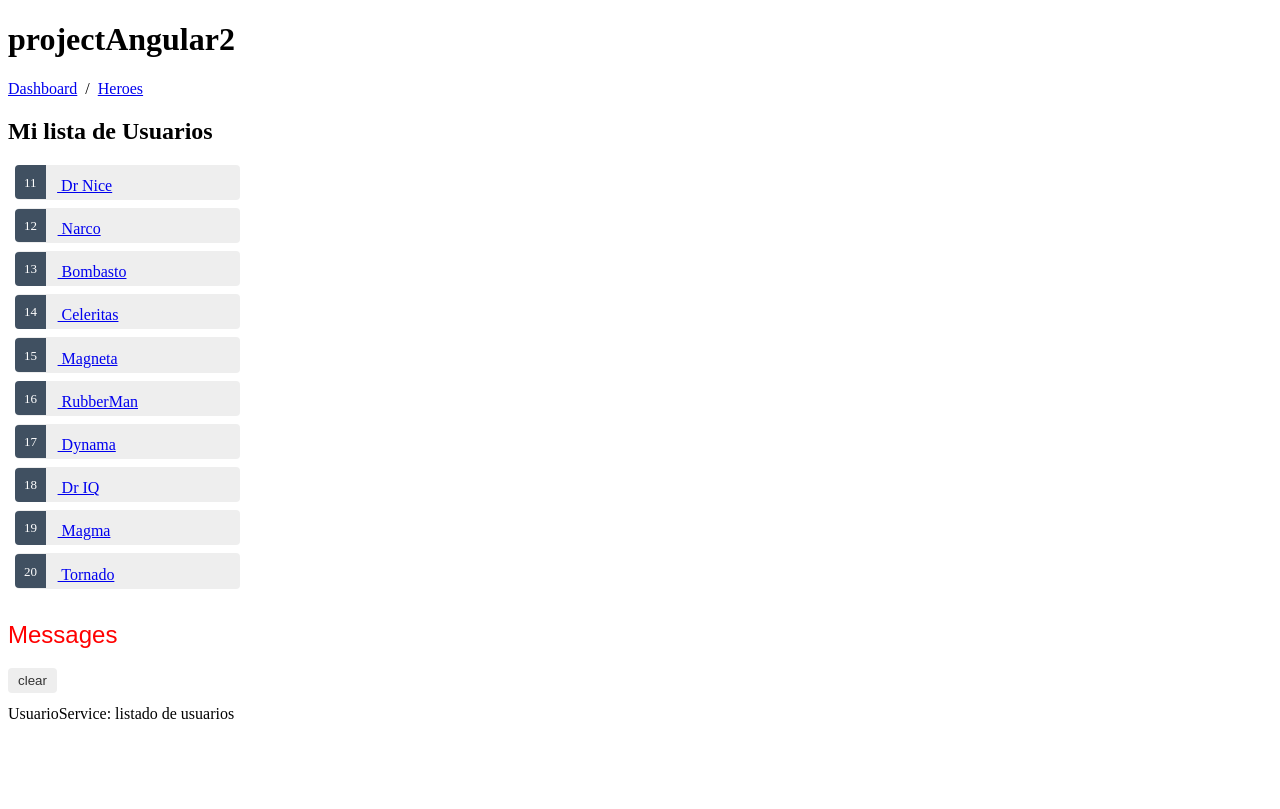
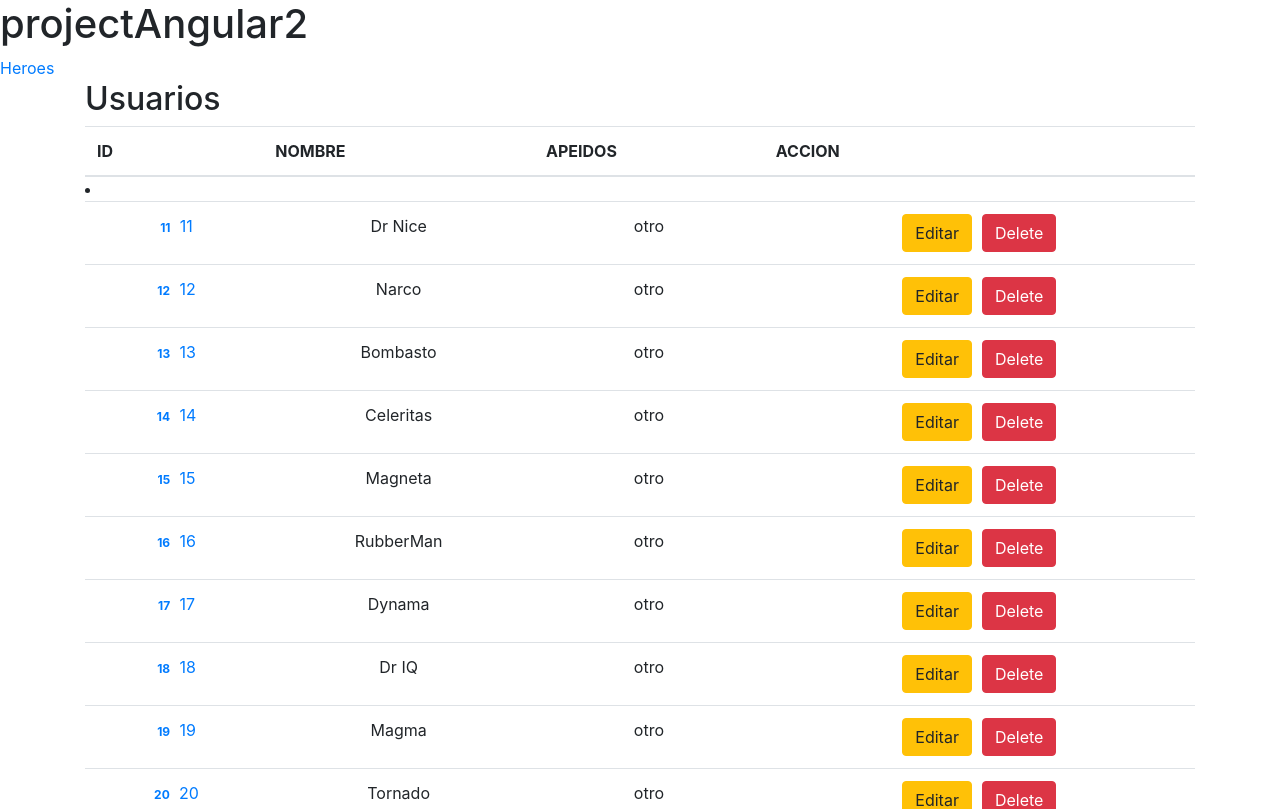
Before and after one commit to elenoGH/projectAngular2, an Angular app: page /usuarios in a window 1280 px wide. Shown: the top 809 px of the page. Built offline with nearby package versions, Linux system fonts and the light colour scheme.

Commit message:
Se agrega anotaciones iniciales de HTTP cliente para servicios REST y se agrega framework BOOTSTRAP

```diff
--- a/angular.json
+++ b/angular.json
@@ -24,6 +24,7 @@
               "src/assets"
             ],
             "styles": [
+              "node_modules/bootstrap/dist/css/bootstrap.min.css",
               "src/styles.css"
             ],
             "scripts": []
--- a/src/app/app-routing.module.ts
+++ b/src/app/app-routing.module.ts
@@ -8,7 +8,8 @@ const routes: Routes = [
   { path: 'usuarios', component: UsuariosComponent },
   { path: 'dashboard', component: DashboardComponent },
   { path: 'detalle/:id', component: UsuarioDetalleComponent },
-  { path: '', redirectTo: '/dashboard', pathMatch: 'full' },
+  { path: '', redirectTo: '/usuarios', pathMatch: 'full' },
+  //{ path: '', redirectTo: '/dashboard', pathMatch: 'full' },
 ];
 
 @NgModule({
--- a/src/app/app.component.html
+++ b/src/app/app.component.html
@@ -1,8 +1,8 @@
 <h1>{{title}}</h1>
 <nav>
-    <a routerLink="/dashboard">Dashboard</a>
-    &nbsp;/&nbsp;
     <a routerLink="/usuarios">Heroes</a>
 </nav>
-<router-outlet></router-outlet><!--The <router-outlet> tells the router where to display routed views.-->
-<app-messages></app-messages>
+<div class="container">
+    <router-outlet></router-outlet><!--The <router-outlet> tells the router where to display routed views.-->
+    <app-messages></app-messages>
+</div>
--- a/src/app/app.module.ts
+++ b/src/app/app.module.ts
@@ -10,6 +10,14 @@ import { UsuarioDetalleComponent } from './usuario-detalle/usuario-detalle.compo
 import { MessagesComponent } from './messages/messages.component';
 import { DashboardComponent } from './dashboard/dashboard.component'; // <-- NgModel lives here
 
+//servicios REST
+import { HttpClientModule }    from '@angular/common/http';
+
+//bootstrap
+import { BsDropdownModule } from 'ngx-bootstrap/dropdown';
+import { TooltipModule } from 'ngx-bootstrap/tooltip';
+import { ModalModule } from 'ngx-bootstrap/modal';
+
 @NgModule({
   declarations: [
     AppComponent,
@@ -21,7 +29,11 @@ import { DashboardComponent } from './dashboard/dashboard.component'; // <-- NgM
   imports: [
     BrowserModule,
     AppRoutingModule,
-    FormsModule
+    FormsModule,
+    HttpClientModule,
+    BsDropdownModule.forRoot(),
+    TooltipModule.forRoot(),
+    ModalModule.forRoot()
   ],
   providers: [],
   bootstrap: [AppComponent]
--- a/src/app/usuarios/usuarios.component.html
+++ b/src/app/usuarios/usuarios.component.html
@@ -1,21 +1,5 @@
 <!--Listadol de Usuarios Hardcode-->
-<h2>Mi lista de Usuarios</h2>
-<ul class="usuarioslist_">
-  <!--No olvide el asterisco (*) delante de ngFor. Es una parte crítica de la sintaxis.-->
-  <!--
-  <li *ngFor="let usuario of usuarioslist_"
-            [class.selected]="usuario === selectedUsuario"
-            (click)="onSelectector(usuario)">
-    <span class="badge">{{usuario.id}}</span> {{usuario.name}}
-  </li>
--->
-  <li *ngFor="let usuario of usuarioslist_" >
-    <a routerLink="/detalle/{{usuario.id}}">
-      <span class="badge">{{usuario.id}}</span> {{usuario.name}}
-    </a>
-  </li>
-
-</ul>
+<h2>Usuarios</h2>
 
 <!--<app-usuario-detalle [usuario]="selectedUsuario"></app-usuario-detalle>-->
 
@@ -38,3 +22,30 @@
     </div>
 </div>
 -->
+
+<table class="table table-hover">
+  <thead>
+    <tr>
+      <th>ID</th>
+      <th>NOMBRE</th>
+      <th>APEIDOS</th>
+      <th>ACCION</th>
+    </tr>
+  </thead>
+  <tbody>
+          <li  >
+
+          </li>
+    <tr *ngFor="let usuario of usuarioslist_" class="text-center">
+      <td><a routerLink="/detalle/{{usuario.id}}">
+        <span class="badge">{{usuario.id}}</span> {{usuario.id}}
+      </a></td>
+      <td>{{usuario.name}}</td>
+      <td>otro</td>
+      <td>
+        <button class="btn btn-warning">Editar</button>
+        <button class="btn btn-danger" style="margin-left: 10px">Delete</button>
+      </td>
+    </tr>
+  </tbody>
+</table>
--- a/src/styles.css
+++ b/src/styles.css
@@ -1 +1,2 @@
 /* You can add global styles to this file, and also import other style files */
+@import '~bootstrap/dist/css/bootstrap.min.css';
```
Also changed, not shown: package.json (+6 -3 lines), 1 other file (tests, documents, lock files or other folders).
